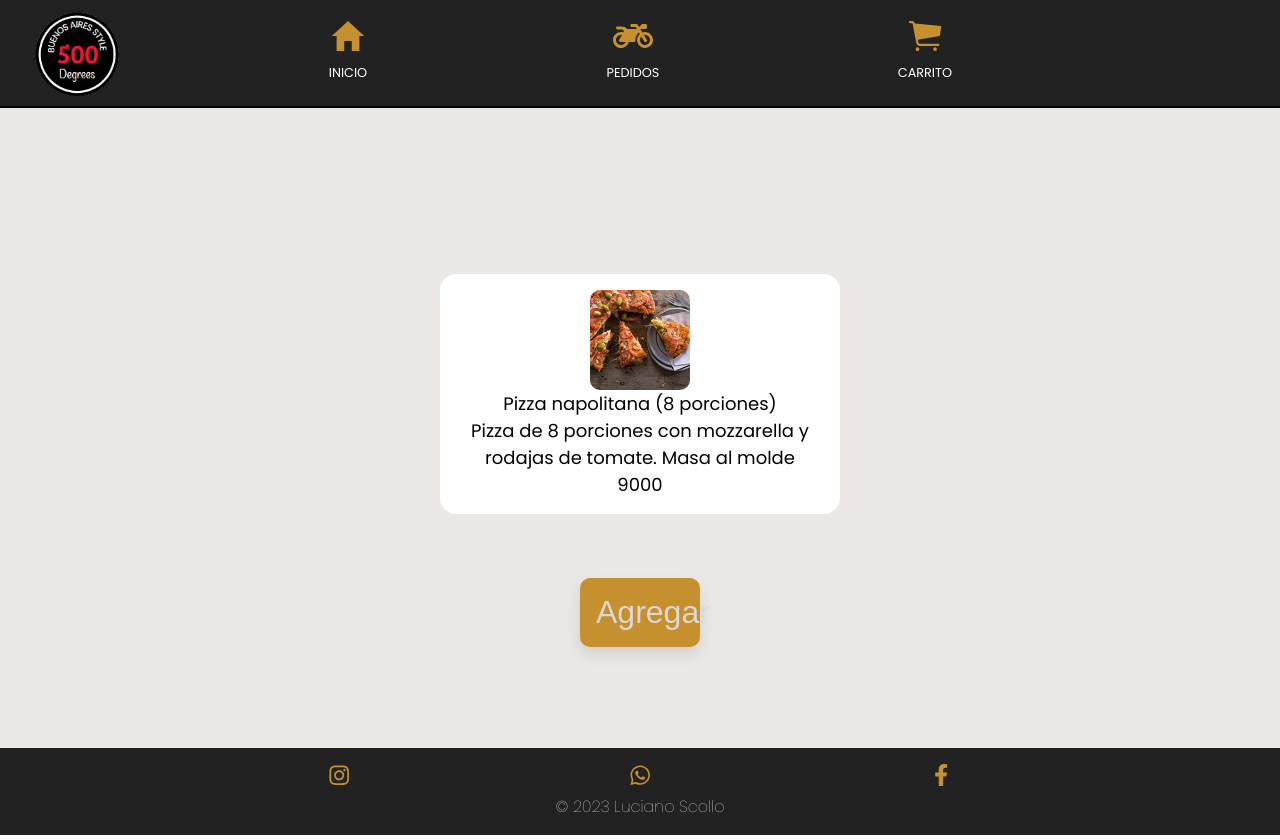
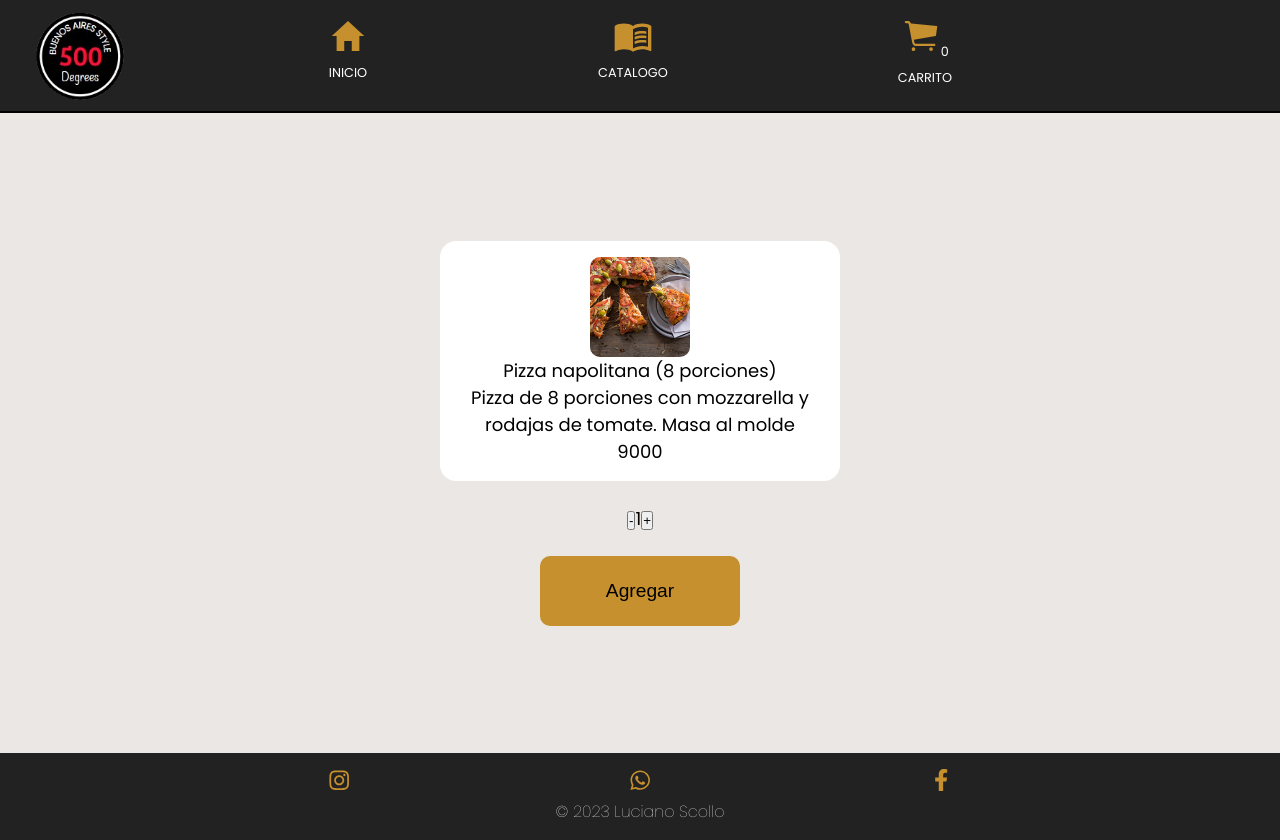
Before and after one commit to Lucianosc9927/TiendaReact-ScolloLuciano, a React (Vite) app: page /item/1 in a window 1280 px wide. Built offline with nearby package versions, Linux system fonts and the light colour scheme.

Commit message:
actulizando proyecto

```diff
--- a/src/App.jsx
+++ b/src/App.jsx
@@ -5,9 +5,12 @@ import { Footer } from "./components/Footer/footer";
 import { Shop } from "./components/Shop/Shop";
 import { BrowserRouter, Routes, Route, Navigate } from "react-router-dom";
 import { ProductDetailContainer } from "./components/ProductDetailContainer/ProductDetailContainer";
+import { CartProvider } from "./context/Cart";
+import { CartView } from "./components/CartView/CartView";
 
 function App() {
   return (
+    <CartProvider>
       <BrowserRouter>
         <Navbar />
 
@@ -17,10 +20,12 @@ function App() {
           <Route path="/shop/:categoryId" element={<Shop />} />
           <Route path="*" element={<Navigate to={"/"} />} />
           <Route path="/item/:itemId" element={<ProductDetailContainer />} />
+          <Route path="/cart" element={<CartView />} />
         </Routes>
 
         <Footer />
       </BrowserRouter>
+    </CartProvider>
   );
 }
 
--- a/src/MOCK/products.js
+++ b/src/MOCK/products.js
@@ -7,6 +7,7 @@ export const MOCK_DATA = [
     price: 9000,
     img: "product1.webp",
     category: "pizzas",
+    stock: 10,
   },
   {
     id: 2,
@@ -16,6 +17,7 @@ export const MOCK_DATA = [
     price: 7500,
     img: "product2.webp",
     category: "pizzas",
+    stock: 10,
   },
   {
     id: 3,
@@ -25,6 +27,7 @@ export const MOCK_DATA = [
     price: 9900,
     img: "product3.webp",
     category: "pizzas",
+    stock: 10,
   },
   {
     id: 4,
@@ -33,6 +36,7 @@ export const MOCK_DATA = [
     price: 1100,
     img: "product4.webp",
     category: "empanadas",
+    stock: 10,
   },
   {
     id: 5,
@@ -41,6 +45,7 @@ export const MOCK_DATA = [
     price: 1100,
     img: "product5.webp",
     category: "empanadas",
+    stock: 10,
   },
   {
     id: 6,
@@ -49,6 +54,7 @@ export const MOCK_DATA = [
     price: 1100,
     img: "product6.webp",
     category: "empanadas",
+    stock: 10,
   },
   {
     id: 7,
@@ -57,6 +63,7 @@ export const MOCK_DATA = [
     price: 3000,
     img: "product7.webp",
     category: "bebidas",
+    stock: 10,
   },
   {
     id: 8,
@@ -65,6 +72,7 @@ export const MOCK_DATA = [
     price: 3000,
     img: "product8.webp",
     category: "bebidas",
+    stock: 10,
   },
   {
     id: 9,
@@ -73,5 +81,6 @@ export const MOCK_DATA = [
     price: 1650,
     img: "product8.webp",
     category: "bebidas",
+    stock: 10,
   },
 ];
--- /dev/null
+++ b/src/components/CartView/CartView.jsx
@@ -0,0 +1,23 @@
+import { useContext } from "react";
+import { Cart } from "../../context/Cart";
+
+export const CartView = () => {
+  const { cart, totalPrice, clearCart, deleteItem } = useContext(Cart);
+
+  return (
+    <>
+      <ol>
+        {cart.map((item) => (
+          <li key={item.id}>
+            <h2>{item.title}</h2>
+            <p>{item.price}</p>
+            <p>{item.cantidad}</p>
+            <button onClick={() => deleteItem(item.id)}>Borrar producto</button>
+          </li>
+        ))}
+      </ol>
+      <h3>{totalPrice()}</h3>
+      <button onClick={clearCart}>Vaciar carrito</button>
+    </>
+  );
+};
--- /dev/null
+++ b/src/components/Navbar/CartWidget.jsx
@@ -0,0 +1,13 @@
+import { useContext } from "react";
+import { IoIosCart } from "react-icons/io";
+import { Cart } from "../../context/Cart";
+
+export const CartWidget = () => {
+  const { totalItems } = useContext(Cart);
+  return (
+    <div className="cartWidget">
+      <IoIosCart className="icon" />
+      <span>{totalItems()}</span>
+    </div>
+  );
+};
--- a/src/components/Navbar/Navbar.jsx
+++ b/src/components/Navbar/Navbar.jsx
@@ -1,10 +1,11 @@
 import { NavbarItem } from "./NavbarItem";
-import { IoMdHome, IoIosPhonePortrait, IoIosCart } from "react-icons/io";
-import { FaMotorcycle } from "react-icons/fa";
+import { IoMdHome } from "react-icons/io";
+import { MdOutlineMenuBook } from "react-icons/md";
 
 import logo from "../../assets/logo.png";
 
 import "./navbar.css";
+import { CartWidget } from "./CartWidget";
 
 export const Navbar = () => {
   return (
@@ -16,12 +17,12 @@ export const Navbar = () => {
           <IoMdHome className="icon" />
         </NavbarItem>
 
-        <NavbarItem name="Pedidos" path="/shop">
-          <FaMotorcycle className="icon" />
+        <NavbarItem name="Catalogo" path="/shop">
+          <MdOutlineMenuBook className="icon" />
         </NavbarItem>
 
-        <NavbarItem name="Carrito" path="/carrito">
-          <IoIosCart className="icon" />
+        <NavbarItem name="Carrito" path="/cart">
+          <CartWidget />
         </NavbarItem>
       </ul>
     </nav>
--- /dev/null
+++ b/src/components/ProductDetail/ItemCounter.jsx
@@ -0,0 +1,17 @@
+export const ItemCounter = ({ cantidad, stock, setCantidad }) => {
+  const handleSumar = () => {
+    cantidad < stock && setCantidad(cantidad + 1);
+  };
+
+  const handleRestar = () => {
+    cantidad > 1 && setCantidad(cantidad - 1);
+  };
+
+  return (
+    <div>
+      <button onClick={handleRestar}>-</button>
+      <span>{cantidad}</span>
+      <button onClick={handleSumar}>+</button>
+    </div>
+  );
+};
--- a/src/components/ProductDetail/ProductDetail.jsx
+++ b/src/components/ProductDetail/ProductDetail.jsx
@@ -1,7 +1,24 @@
-import { Button } from "../Button/Button";
+import { useContext, useState } from "react";
+import { ItemCounter } from "./itemCounter";
+import { Cart } from "../../context/Cart";
+import { Link } from "react-router-dom";
 import "./productDetail.css";
 
 export const ProductDetail = ({ item }) => {
+  const [cantidad, setCantidad] = useState(1);
+  const { addToCart, searchInCart } = useContext(Cart);
+
+  console.log(searchInCart(item.id));
+
+  const handleAgregar = () => {
+    const itemAdd = {
+      ...item,
+      cantidad,
+    };
+
+    addToCart(itemAdd);
+  };
+
   return (
     <div className="product">
       <div className="productDetail">
@@ -10,7 +27,20 @@ export const ProductDetail = ({ item }) => {
         <p>{item.description}</p>
         <p>{item.price}</p>
       </div>
-      <Button>Agregar</Button>
+      {searchInCart(item.id) ? (
+        <Link to="/cart">Ir al carrito</Link>
+      ) : (
+        <>
+          <ItemCounter
+            cantidad={cantidad}
+            stock={item.stock}
+            setCantidad={setCantidad}
+          />
+          <button className="btn__add" onClick={handleAgregar}>
+            Agregar
+          </button>
+        </>
+      )}
     </div>
   );
 };
--- a/src/components/ProductDetail/productDetail.css
+++ b/src/components/ProductDetail/productDetail.css
@@ -1,3 +1,10 @@
+.product {
+
+  display: flex;
+  flex-direction: column;
+  align-items: center;
+  row-gap: 1.5rem;
+
   .productDetail {
     display: flex;
     flex-direction: column;
@@ -5,8 +12,23 @@
     justify-content: center;
     background-color: #fff;
     width: 400px;
-  margin: 4rem auto;
     text-align: center;
     border-radius: 1rem;
     padding: 1rem;
+
   }
+  .btn__add {
+    border: none;
+    background-color: #fff;
+    width: 50%;
+    padding: 1.5rem;
+    font-size: 1.2rem;
+    background-color: rgb(197, 144, 45);
+    border-radius: 10px;
+
+    &:hover {
+      cursor: pointer;
+      filter: brightness(60%);
+    }
+  }
+}
--- /dev/null
+++ b/src/context/Cart.jsx
@@ -0,0 +1,47 @@
+import { createContext, useState } from "react";
+
+export const Cart = createContext();
+
+export const CartProvider = ({ children }) => {
+  const [cart, setCart] = useState([]);
+
+  const addToCart = (item) => {
+    setCart([...cart, item]);
+  };
+
+  const searchInCart = (id) => {
+    return cart.some((item) => item.id === id);
+  };
+
+  const totalItems = () => {
+    return cart.reduce((acc, item) => acc + item.cantidad, 0);
+  };
+
+  const totalPrice = () => {
+    return cart.reduce((acc, item) => acc + item.cantidad * item.price, 0);
+  };
+
+  const clearCart = () => {
+    setCart([]);
+  };
+
+  const deleteItem = (id) => {
+    setCart(cart.filter((item) => (item.id = !id)));
+  };
+
+  return (
+    <Cart.Provider
+      value={{
+        cart,
+        addToCart,
+        searchInCart,
+        totalItems,
+        totalPrice,
+        clearCart,
+        deleteItem,
+      }}
+    >
+      {children}
+    </Cart.Provider>
+  );
+};
```
Lines whose indentation alone changed are shown as unchanged.
